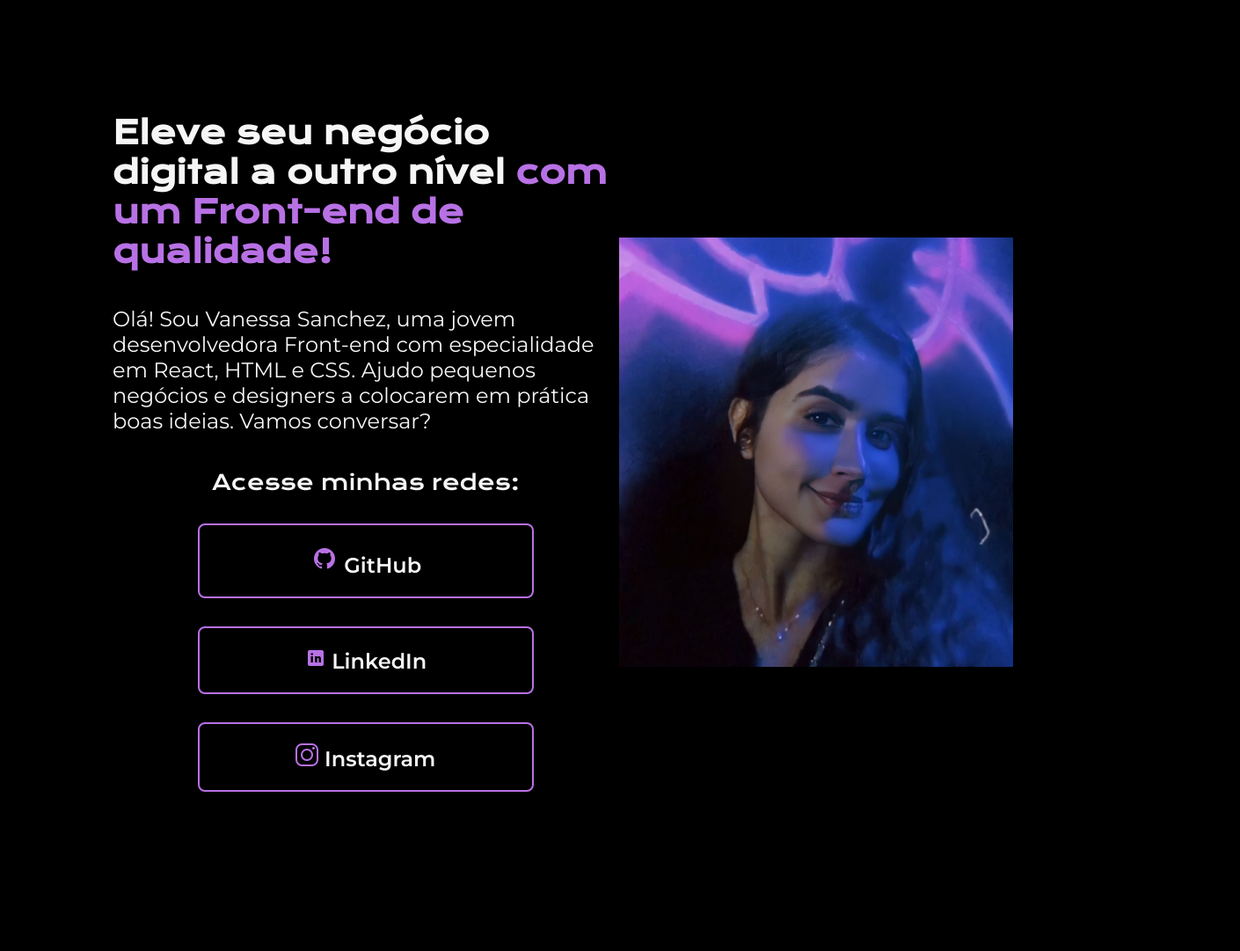
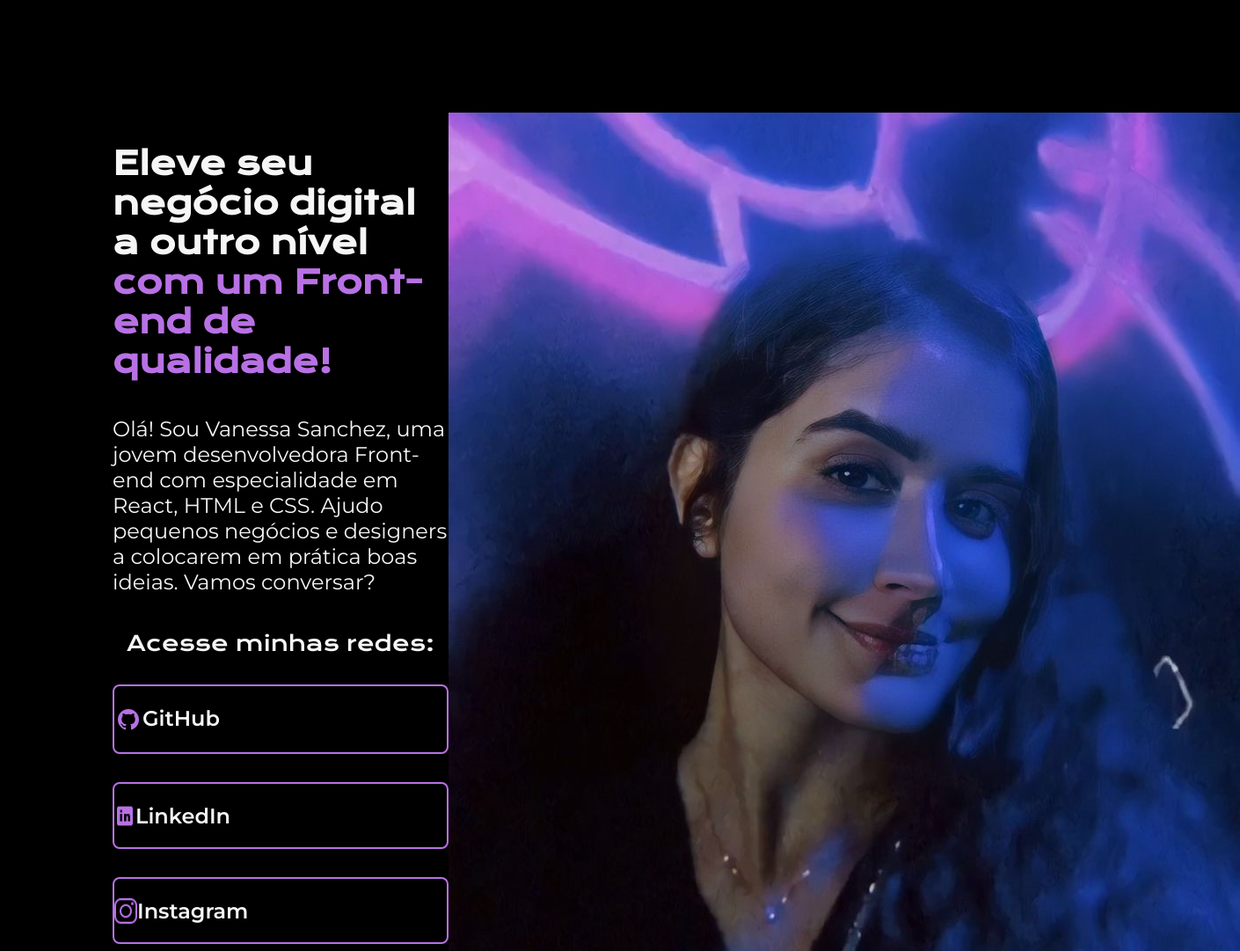
Before and after one commit to vsanxz/PROJETO_HTML_CSS__ALURA, a plain HTML site: page index.html in a window 1280 px wide. Shown: the top 1081 px of the page at 88% size, 1410 px wide, since content can reach past the window. Before the commit the page ends 928 px from the top, so only its background shows below. Drawn offline with nearby package versions, Linux system fonts and the light colour scheme.

Commit message:
alterações do link e reorganização do style

```diff
--- a/index.html
+++ b/index.html
@@ -27,7 +27,7 @@
                         Instagram</a>
                 </div>
             </section>
-            <img class="foto_vanessa" src="./assets/vanessa.jpeg" alt="foto da Vanessa Sanchez">
+            <img src="./assets/vanessa.jpeg" alt="foto da Vanessa Sanchez">
         </main>
         <footer></footer>
     </body>
--- a/style.css
+++ b/style.css
@@ -1,10 +1,8 @@
-@import url('https://fonts.googleapis.com/css2?family=Krona+One&family=Montserrat:wght@100&display=swap');
-@import url('https://fonts.googleapis.com/css2?family=Montserrat&display=swap');
-@import url('https://fonts.googleapis.com/css2?family=Montserrat:wght@600&display=swap');
+@import url('https://fonts.googleapis.com/css2?family=Krona+One&family=Montserrat:wght@400;600&display=swap');
 
 * {
-    margin: 0%;
-    padding: 0%;
+    margin: 0;
+    padding: 0;
 }
 
 body {
@@ -30,13 +28,11 @@ body {
     display: flex;
     flex-direction: column;
     gap: 40px;
-
 }
 
 .apresentacao__conteudo__titulo {
     font-size: 36px;
     font-family:'Krona One', sans-serif;
-
 }
 
 .apresentacao__conteudo__texto {
@@ -60,6 +56,7 @@ body {
 
 .apresentacao__links__link {
     /* background-color:#b871e5; */
+    display: flex;
     border:2px solid #b871e5;
     width: 378px;
     text-align: center;
@@ -72,7 +69,3 @@ body {
     color: #F6F6F6;
 
 }
-
-.foto_vanessa {
-    height: 488px;
-}
```
